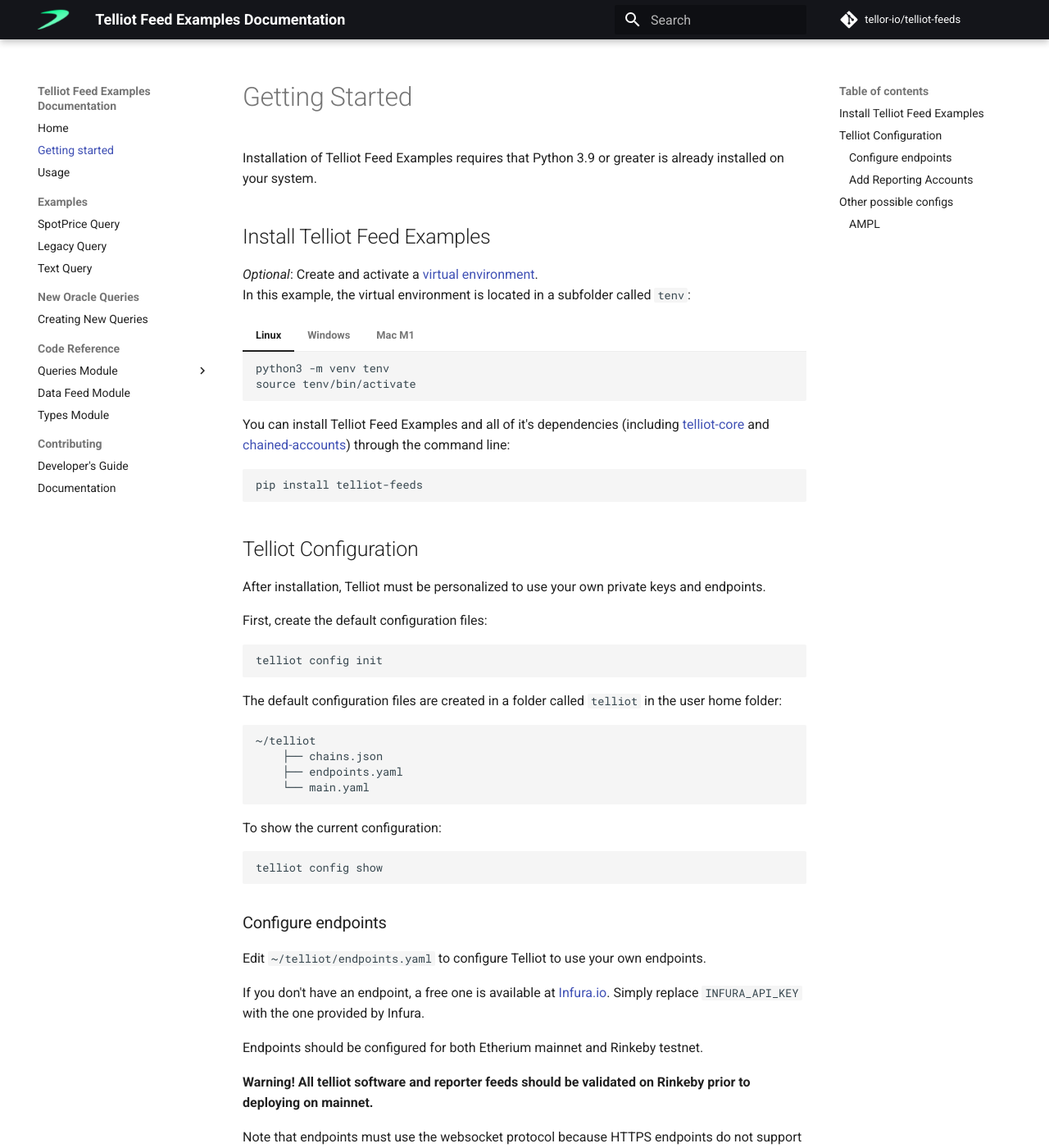
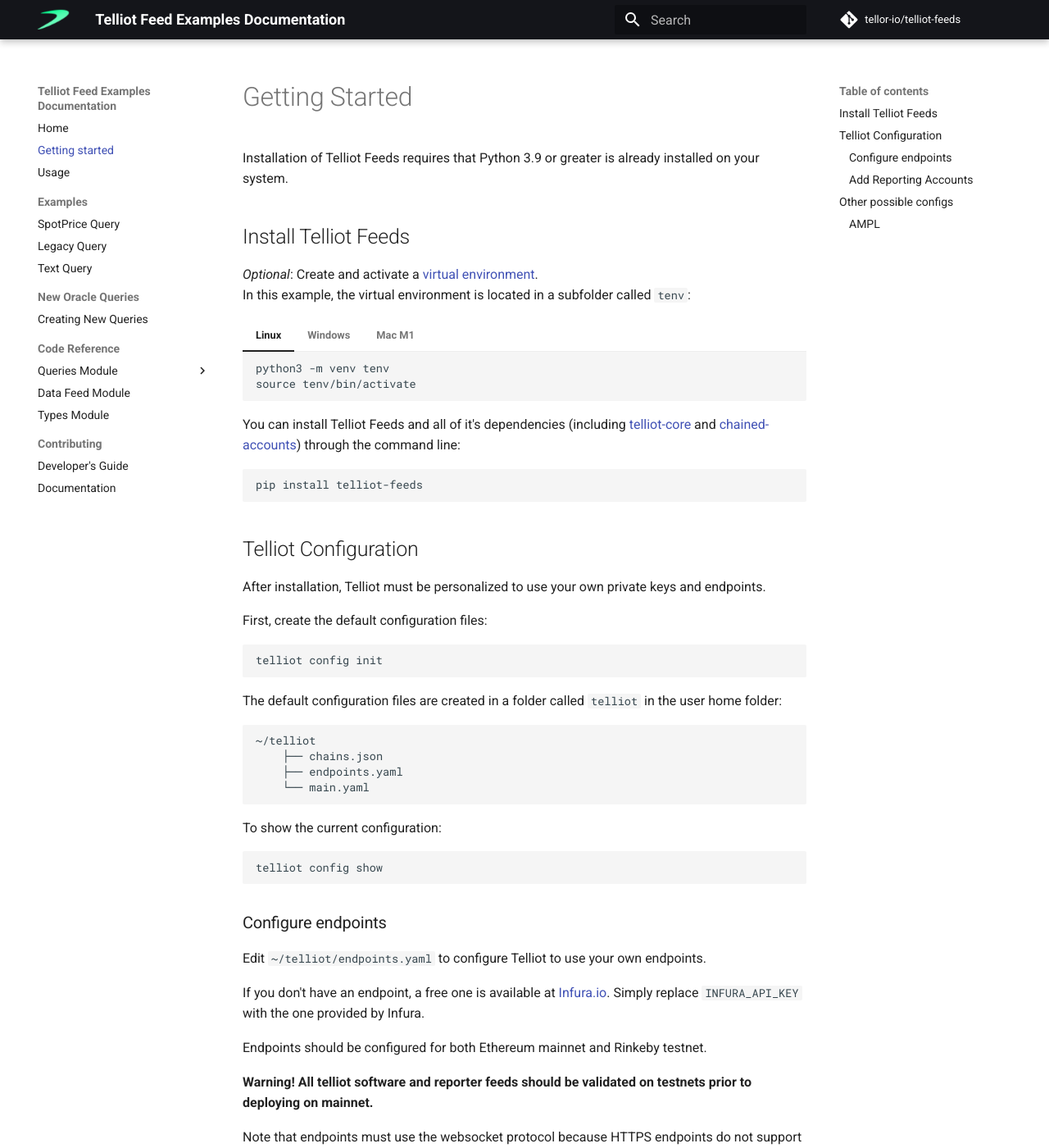
Before and after one commit to tellor-io/telliot-feeds, an MkDocs documentation site: the page built from docs/getting-started.md, in a window 1280 px wide and 1400 px high. Shown: the whole window at 82% size. Built offline with MkDocs 1.6.1 and Material for MkDocs 9.7.7, drawn with Linux system fonts in a browser that asks for light colours; comment, search, counter and statistics services are not loaded; some of the changed text lies outside the part shown.

````diff
--- a/docs/getting-started.md
+++ b/docs/getting-started.md
@@ -1,10 +1,10 @@
 # Getting Started
 
-Installation of Telliot Feed Examples requires that Python 3.9 or greater is already
+Installation of Telliot Feeds requires that Python 3.9 or greater is already
 installed on your system.
 
 
-## Install Telliot Feed Examples
+## Install Telliot Feeds
 
 *Optional*: Create and activate a [virtual environment](https://docs.python.org/3/library/venv.html).
 In this example, the virtual environment is located in a subfolder called `tenv`:
@@ -30,7 +30,7 @@
     source tenv/bin/activate
     ```
 
-You can install Telliot Feed Examples and all of it's dependencies
+You can install Telliot Feeds and all of it's dependencies
 (including [telliot-core](https://github.com/tellor-io/telliot-core) and [chained-accounts](https://github.com/pydefi/chained-accounts)) through the command line:
 
     pip install telliot-feeds
@@ -60,9 +60,9 @@
 
 If you don't have an endpoint, a free one is available at [Infura.io](http://www.infura.io).  Simply replace `INFURA_API_KEY` with the one provided by Infura.
 
-Endpoints should be configured for both Etherium mainnet and Rinkeby testnet.
+Endpoints should be configured for both Ethereum mainnet and Rinkeby testnet.
 
-**Warning! All telliot software and reporter feeds should be validated on Rinkeby prior to deploying on mainnet.**
+**Warning! All telliot software and reporter feeds should be validated on testnets prior to deploying on mainnet.**
 
 Note that endpoints must use the websocket protocol because HTTPS endpoints do not support event listeners. If reporting on Polygon, websockets are not supported, so use an HTTPS endpoint
 
````
Also changed, not shown: other parts of docs/getting-started.md (+7 -5 lines), docs/contributing.md (+7 -1 lines).
